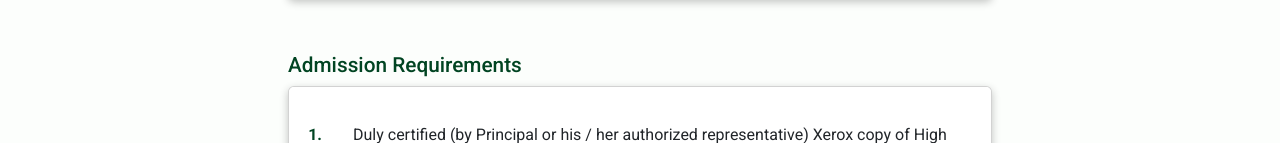
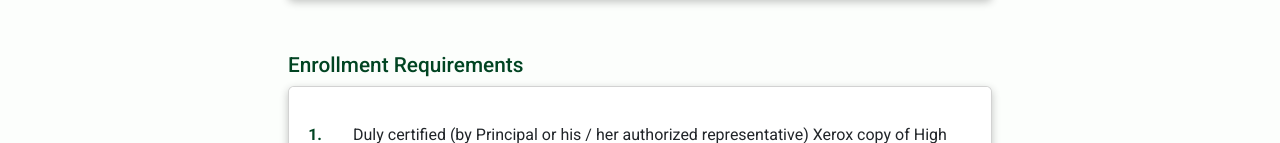
Before and after one commit to cd-mario/essu-admission-system, a Vue app in the folder app/: page /procedure in a window 1280 px wide. Shown: the part 1277-1420 px from the top of the page. Built offline with nearby package versions, Linux system fonts and the light colour scheme.

Commit message:
changed the header text for a more purpose header

```diff
--- a/app/src/views/ProcedureView.vue
+++ b/app/src/views/ProcedureView.vue
@@ -34,7 +34,7 @@
       </div>
     </div>
     <div class="standards">
-      <h3 class="title-2">Admission Requirements</h3>
+      <h3 class="title-2">Enrollment Requirements</h3>
       <div class="card">
         <ul class="list-group list-group-flush">
           <li class="list-group-item">
```
